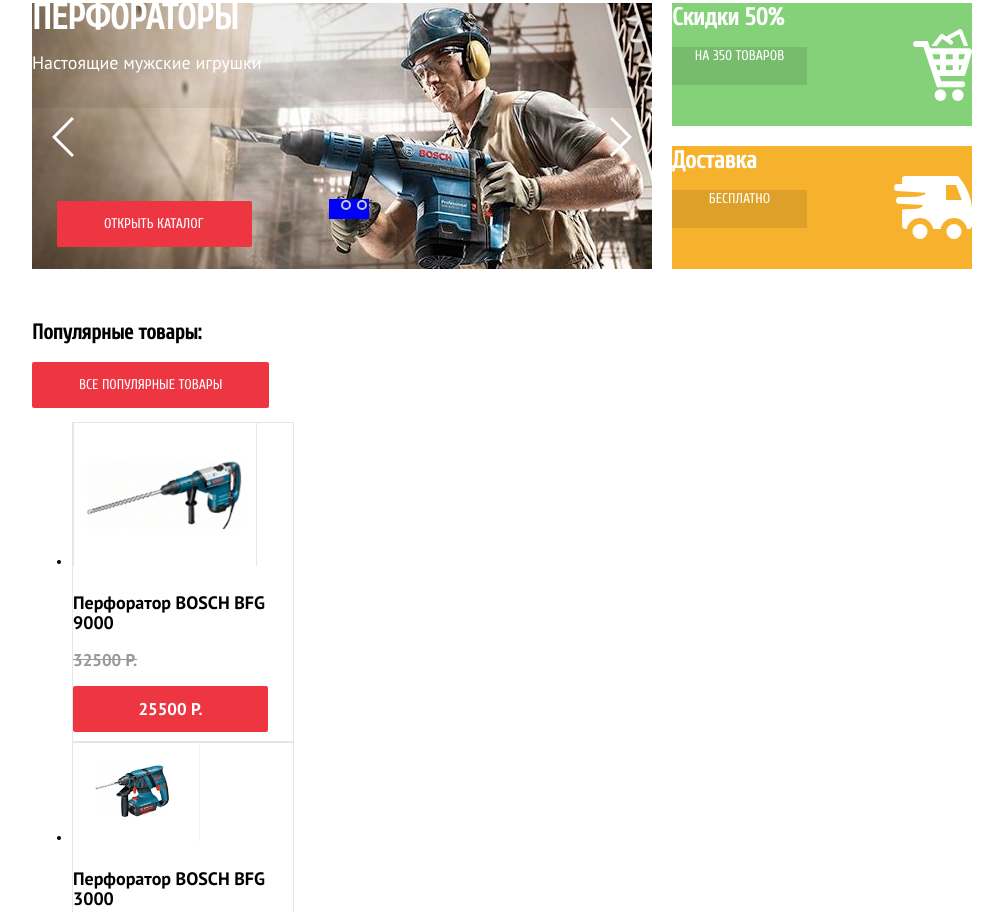
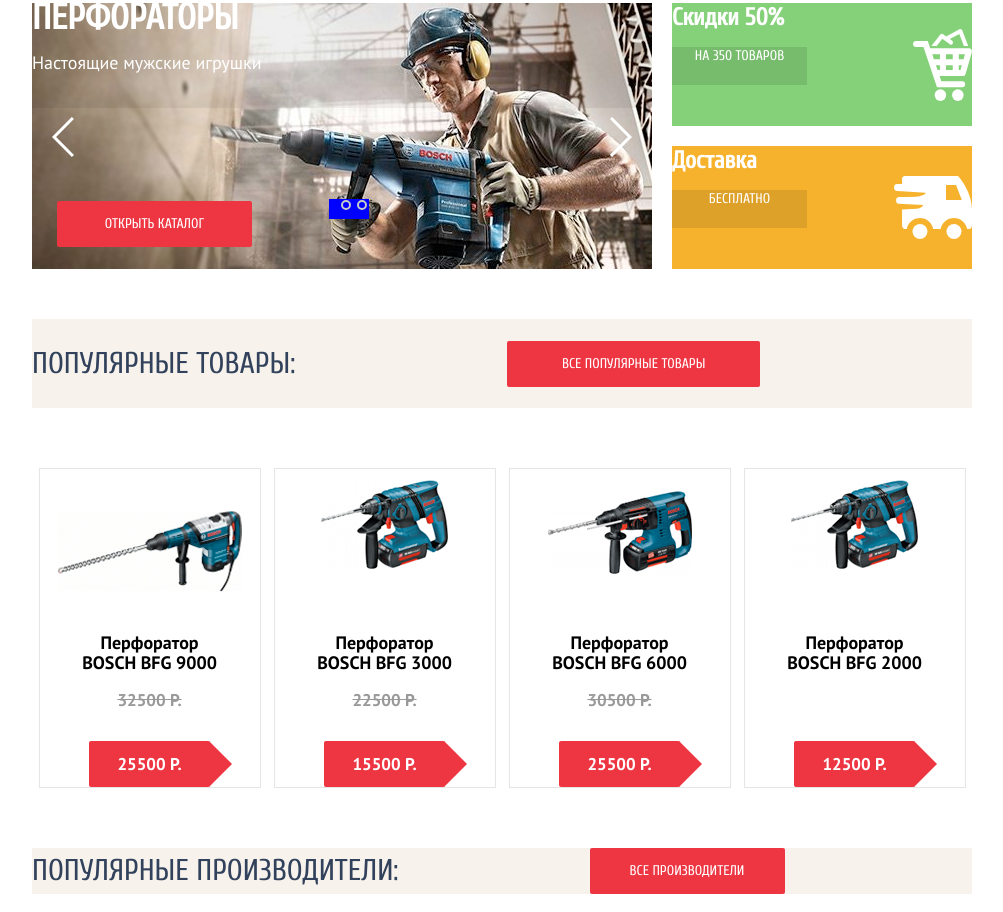
Before and after one commit to tsazanow/358299-technomart, a website: page source/index.html in a window 1280 px wide. Shown: the part 479-1391 px from the top of the page, without its empty margins (138-1141 px from the left). Drawn offline with nearby package versions, Linux system fonts and the light colour scheme; files that its build step writes are made by us from their sources.

Commit message:
правки блока goods

```diff
--- a/source/index.html
+++ b/source/index.html
@@ -132,31 +132,39 @@
         <section class="goods">
           <div class="goods__wrapper">
             <h2 class="goods__title">Популярные товары:</h2>
-            <button class="btn btn__popular" type="button">все популярные товары</button>
+            <button class="btn btn--popular" type="button">все популярные товары</button>
           </div>
           <ul class="goods__list">
             <li class="goods__item">
-              <img src="img/bfg9000.jpg" width="184" height="164" alt="BOSCH BFG   9000">
+              <p class="goods__image">
+                <img src="img/bfg-9000.png" width="184" height="164" alt="BOSCH BFG   9000">
+              </p>
               <p class="goods__item-title">Перфоратор BOSCH BFG 9000</p>
               <p class="goods__item-sale">32500 Р.</p>
-              <button class="btn btn__buy" type="button">25500 Р.</button>
+              <button class="goods__btn btn btn--buy" type="button">25500 Р.</button>
             </li>
             <li class="goods__item">
-              <img src="img/bfg3000.jpg" width="127" height="112" alt="BOSCH BFG   3000">
+              <p class="goods__image">
+                <img src="img/bfg-3000.png" width="127" height="112" alt="BOSCH BFG   3000">
+              </p>
               <p class="goods__item-title">Перфоратор BOSCH BFG 3000</p>
               <p class="goods__item-sale">22500 Р.</p>
-              <button class="btn btn__buy" type="button">15500 Р.</button>
+              <button class="goods__btn btn btn--buy" type="button">15500 Р.</button>
             </li>
             <li class="goods__item">
-              <img src="img/bfg6000.jpg" width="144" height="128" alt="BOSCH BFG   6000">
+              <p class="goods__image">
+                <img src="img/bfg-6000.png" width="144" height="128" alt="BOSCH BFG   6000">
+              </p>
               <p class="goods__item-title">Перфоратор BOSCH BFG 6000</p>
               <p class="goods__item-sale">30500 Р.</p>
-              <button class="btn btn__buy" type="button">25500 Р.</button>
+              <button class="goods__btn btn btn--buy" type="button">25500 Р.</button>
             </li>
             <li class="goods__item">
-              <img src="img/bfg2000.jpg" width="127" height="112" alt="BOSCH BFG   2000">
+              <p class="goods__image">
+                <img src="img/bfg-2000.png" width="127" height="112" alt="BOSCH BFG   2000">
+              </p>
               <p class="goods__item-title">Перфоратор BOSCH BFG 2000</p>
-              <button class="btn btn__buy" type="button">12500 Р.</button>
+              <button class="goods__btn btn btn--buy" type="button">12500 Р.</button>
             </li>
           </ul>
         </section>
--- a/source/less/blocks/btn.less
+++ b/source/less/blocks/btn.less
@@ -1,15 +1,16 @@
 .btn {
   display: block;
   box-sizing: border-box;
-  min-width: 195px;
-
-  padding: 14px 47px;
+  width: 195px;
+  margin: 0 auto;
+  padding: 14px 15px;
 
   font-family: @cuprum;
   font-size: 14px;
   font-weight: 400;
   line-height: 18px;
   color: #ffffff;
+  text-align: center;
   text-transform: uppercase;
 
   background-color: #ee3643;
@@ -19,14 +20,39 @@
   // &--catalog {
   //   max-width: 195px;
   // }
+
+  &--popular {
+    width: 253px;
+    min-height: 38px;
+
+    // padding: 14px 55px;
   }
 
-.btn__buy {
+  &--buy {
+    position: relative;
+    width: 121px;
+    min-height: 38px;
+
     font-family: @ptsans-bold;
     font-size: 17px;
     color: #ffffff;
     line-height: 18px;
     text-transform: uppercase;
+
+    &::before {
+      position: absolute;
+      content: "";
+      width: 0;
+      height: 0;
+      left: 99%;
+      top: 50%;
+
+      border: solid transparent;
+	    border-left-color: #ee3643;
+	    border-width: 23px;
+	    margin-top: -23px;
+    }
+  }
 }
 
 .btn__credit {
--- a/source/less/blocks/goods.less
+++ b/source/less/blocks/goods.less
@@ -1,6 +1,8 @@
-.goods-wrapper {
+.goods__wrapper {
   display: flex;
   width: 100%;
+  min-height: 89px;
+
   justify-content: space-between;
   align-items: center;
 
@@ -9,7 +11,7 @@
   background-color: #f7f3ec;
 }
 
-.goods-title {
+.goods__title {
   min-width: 260px;
   margin: 0;
   padding: 0;
@@ -22,7 +24,7 @@
   text-transform: uppercase;
 }
 
-.goods-list {
+.goods__list {
   display: flex;
   width: 100%;
   justify-content: space-between;
@@ -37,24 +39,62 @@
 }
 
 .goods__item {
+  display: flex;
+  flex-direction: column;
+  justify-content: space-around;
+  align-items: center;
   width: 220px;
   min-height: 318px;
+  margin: 0 auto;
+  padding: 0;
 
   border: 1px solid #e5e5e5;
 }
 
+.goods__image {
+  width: 184px;
+  height: 164px;
+
+  margin: 0 auto;
+  padding: 0;
+
+  text-align: center;
+}
+
+// .goods__image img {
+//   display: block;
+//   // width: auto;
+//   margin: auto;
+
+//   text-align: center;
+// }
+
 .goods__item-title {
+  width: 155px;
+  margin: 0 auto;
+  margin-bottom: 18px;
+  padding: 0;
+
   color: #000000;
   font-family: @ptsans-bold;
   font-size: 18px;
+  text-align: center;
   line-height: 20px;
 }
 
 .goods__item-sale {
+  width: 67px;
+  margin: 0 auto;
+
   font-family: @ptsans-bold;
   font-size: 17px;
+  text-align: center;
   line-height: 18px;
   color: #999999;
   text-decoration: line-through;
   text-transform: uppercase;
 }
+
+.goods__btn {
+  margin-top: auto;
+}
--- a/source/less/blocks/toggles.less
+++ b/source/less/blocks/toggles.less
@@ -36,3 +36,11 @@
 #slide-2:checked ~ .toggles .toggle:nth-of-type(2)::after {
   background-color: #ee3643;
 }
+
+#slide-1:checked ~ .slides__list > .slides__item--perforator {
+  transform: translate(0);
+}
+
+#slide-2:checked ~ .slides__list > .slides__item--drill {
+  transform: translate(-620px);
+}
```
Also changed, not shown: source/img/bfg-2000.png (added), source/img/bfg-3000.png (added), source/img/bfg-6000.png (added), source/img/bfg-9000.png (added). Lines whose indentation alone changed are shown as unchanged.
